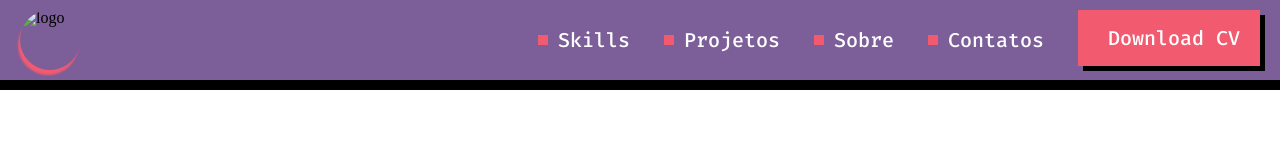
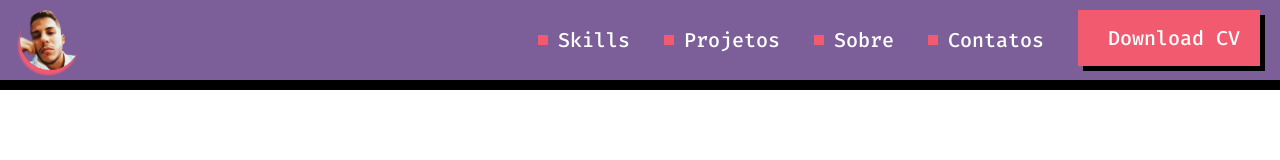
Before and after one commit to Amilton-jose/portfolio, a plain HTML site: page index.html in a window 1280 px wide. Drawn offline with Linux system fonts and the light colour scheme.

Commit message:
Adiciona logo

```diff
--- a/index.html
+++ b/index.html
@@ -10,7 +10,7 @@
 </head>
 <body>
     <header class="navigation">
-        <img class="logo" src="imgs/logo1.png" alt="logo">
+        <img class="logo" src="assets/logo1.png" alt="logo">
         <nav class="nav">
             <a href="" lang="en">Skills</a>
             <a href="">Projetos</a>
```
